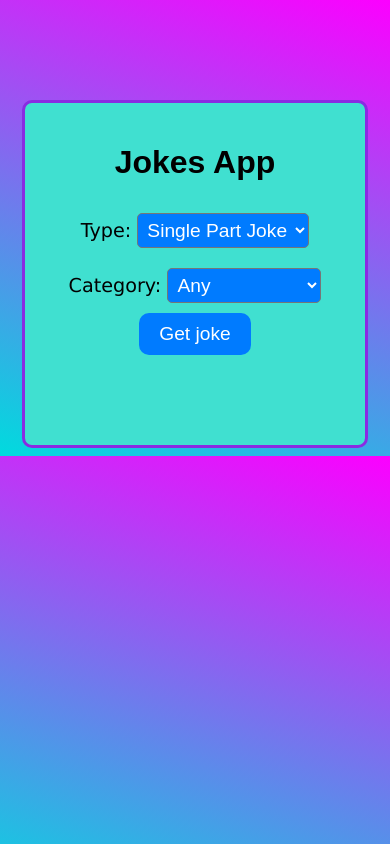
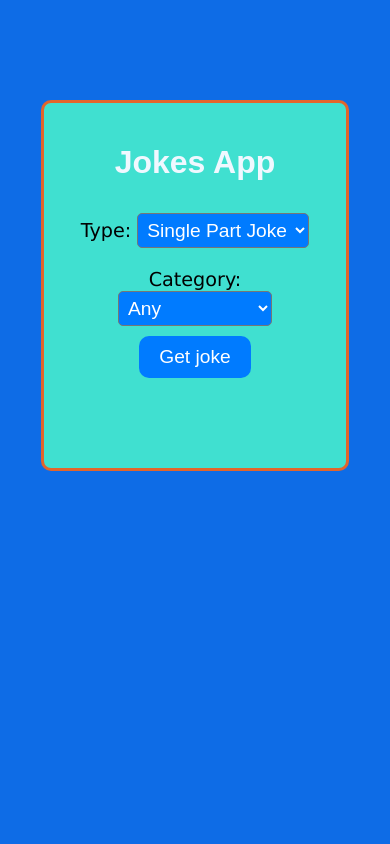
Before and after one commit to Rohit-muni45/Jokes-app, a plain HTML site: page index.html in a window 390 px wide. Drawn offline with Linux system fonts and the light colour scheme.

Commit message:
Update style.css

```diff
--- a/style.css
+++ b/style.css
@@ -1,6 +1,6 @@
 body {
     font-family: Arial, sans-serif;
-    background-color: gray;
+    background-color: #0e6ce6;
   }
 
   .container {
@@ -8,6 +8,15 @@ body {
     margin: 0 auto;
     text-align: center;
     padding: 20px;
+    border: #007bff solid 1px;
+    border-radius: 10px;
+    background-color: #17c2ce;
+    margin-top: 50px;
+  }
+
+  h1 {
+    color: aliceblue;
+    font-size: 2rem
   }
 
   button {
@@ -55,16 +64,16 @@ body {
     background-color: brown;
   }
 
-  @media screen and (max-width: 480px) {
+  @media screen and (max-width: 600px) {
     body {
-      background-color: #00DBDE;
-      background-image: linear-gradient(19deg, #00DBDE 0%, #FC00FF 100%);
+      background-color: #0e6ce6;
+
 
     }
     .container{
-        max-width: 80%;
+        max-width: 70%;
         text-align: center;
-        border: 3px solid blueviolet;
+        border: 3px solid rgb(226, 101, 43);
         background-color: turquoise;
         margin-top: 100px;
         border-radius: 10px;
```
